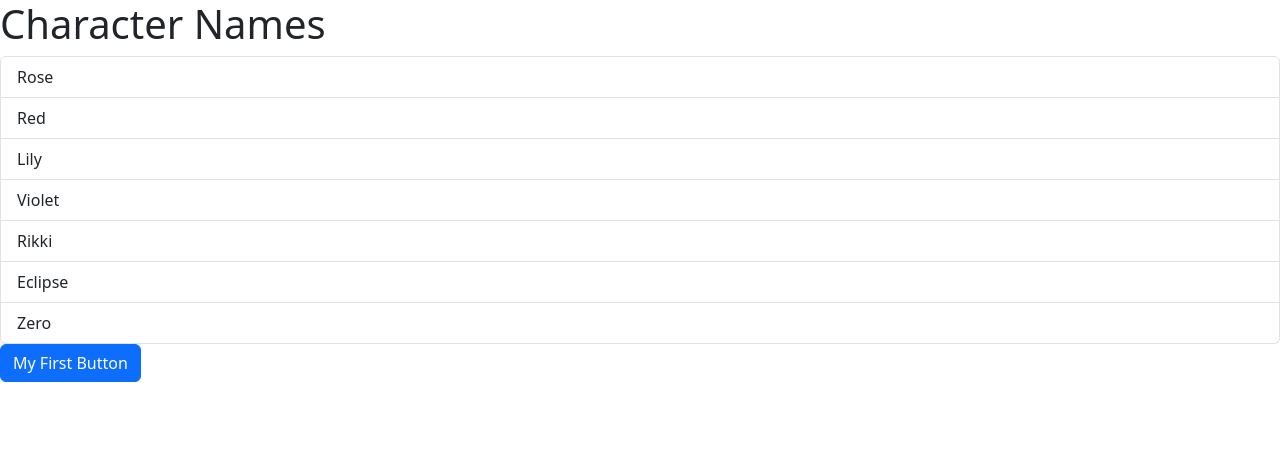
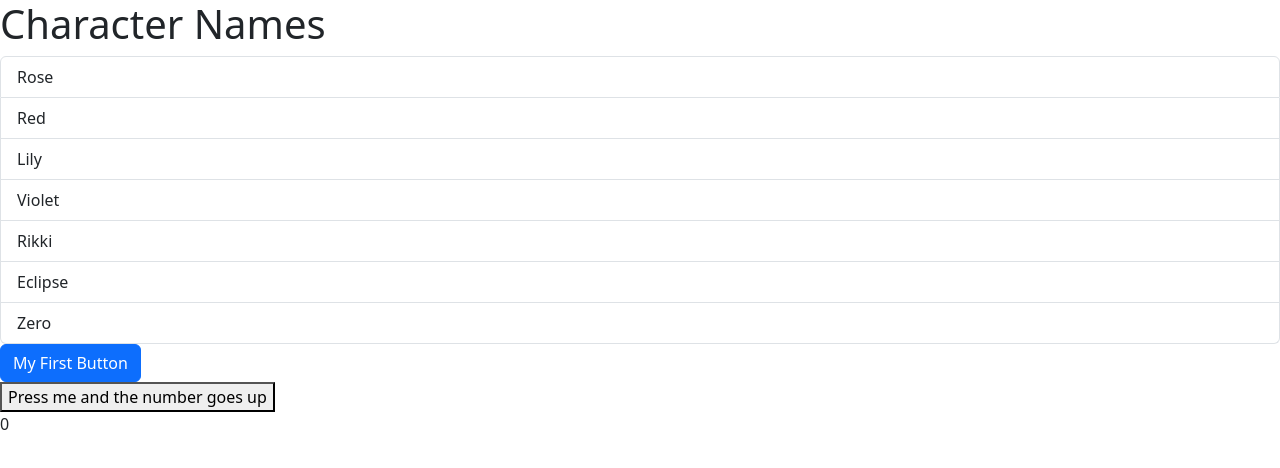
Before and after one commit to red2922/Reactor, a React (Vite) app in the folder Reactor_Time/: page / in a window 1280 px wide. Shown: the top 468 px of the page. Built offline with nearby package versions, Linux system fonts and the light colour scheme.

Commit message:
Created a simple button that increases count

```diff
--- a/Reactor_Time/src/App.tsx
+++ b/Reactor_Time/src/App.tsx
@@ -1,6 +1,7 @@
 import ListGroup from "./components/ListGroup";
 import Alert from "./components/Alert";
 import Button from "./components/Button";
+import PracButton from "./components/PracButton";
 import { useState } from "react";
 
 function App() {
@@ -21,6 +22,8 @@ function App() {
         onSelectItem={handleSelectItem}
       />
       <Button onClick={() => setAlertVisibility(true)}>My First Button</Button>
+      <br />
+      <PracButton></PracButton>
     </div>
   );
 }
--- /dev/null
+++ b/Reactor_Time/src/components/PracButton.tsx
@@ -0,0 +1,14 @@
+import { useState } from "react";
+const PracButton = () => {
+  const [num, setNum] = useState(0);
+  const changeNum = () => setNum(num + 1);
+
+  return (
+    <>
+      <button onClick={changeNum}>Press me and the number goes up</button>
+      <p>{num}</p>
+    </>
+  );
+};
+
+export default PracButton;
```
